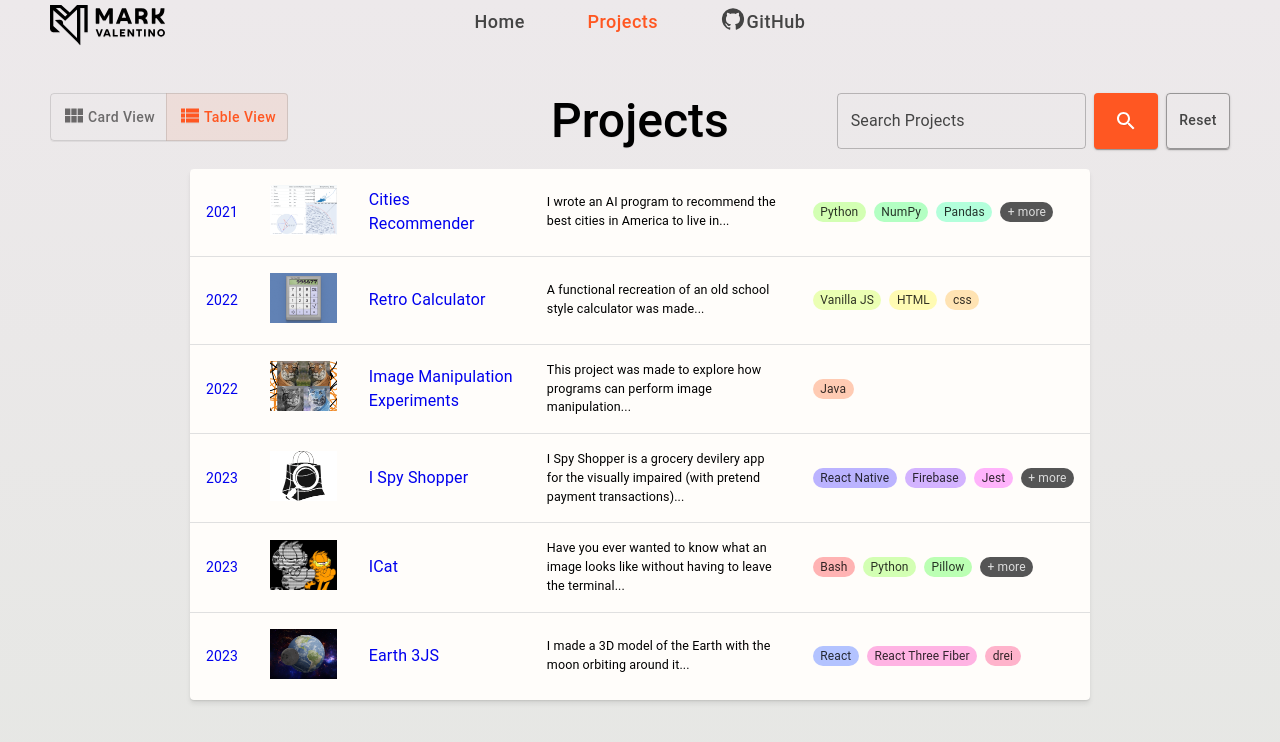
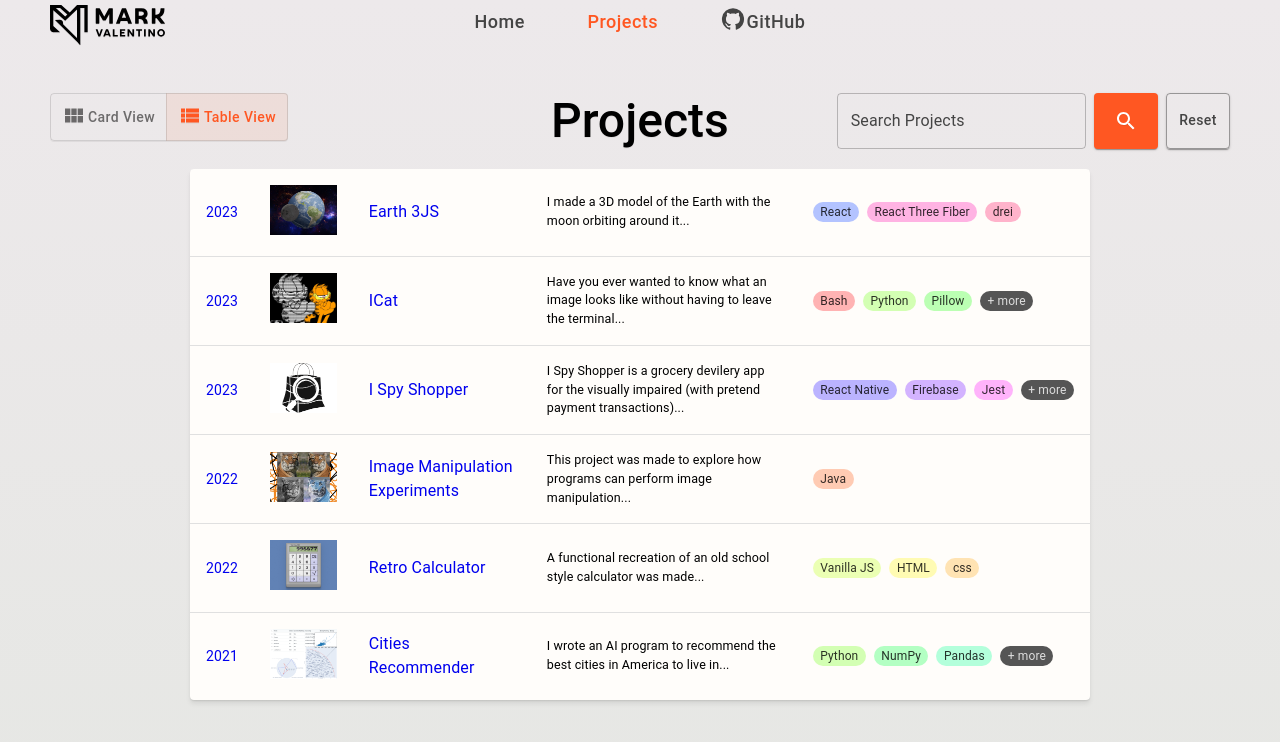
Before and after one commit to M-Valentino/M-Valentino_Node, a Next.js app: page /projects in a window 1280 px wide. Both pictures are taken after a click on the button "Table View". Shown: the top 742 px of the page. Built offline with nearby package versions, Linux system fonts and the light colour scheme.

Commit message:
fixed table view links

```diff
--- a/src/components/ProjectTable.jsx
+++ b/src/components/ProjectTable.jsx
@@ -61,7 +61,7 @@ export default function ProjectTable(props) {
     >
       <Table aria-label="simple table">
         <TableBody>
-          {projectContent.slice(0).reverse().map((row, key) => (
+          {projectContent.map((row, key) => (
             <TableRow
               key={row.date}
               sx={{ "&:last-child td, &:last-child th": { border: 0 } }}
@@ -70,7 +70,7 @@ export default function ProjectTable(props) {
                 <TableCell align="right">
                   <Link
                     style={{ textDecoration: "none" }}
-                    href={`/project/${projectContent.length - key - 1}`}
+                    href={`/project/${row.index}`}
                   >
                     {row.date}
                   </Link>
@@ -79,7 +79,7 @@ export default function ProjectTable(props) {
               <TableCell align="left" height={50}>
                 <Link
                   style={{ textDecoration: "none" }}
-                  href={`/project/${projectContent.length - key - 1}`}
+                  href={`/project/${row.index}`}
                 >
                   <img src={row.imageLink} style={{ height: "100%" }} />
                 </Link>
@@ -87,7 +87,7 @@ export default function ProjectTable(props) {
               <TableCell align="left">
                 <Link
                   style={{ textDecoration: "none" }}
-                  href={`/project/${projectContent.length - key - 1}`}
+                  href={`/project/${row.index}`}
                 >
                   <Typography style={{ fontWeight: 400 }}>
                     {row.title}
```
